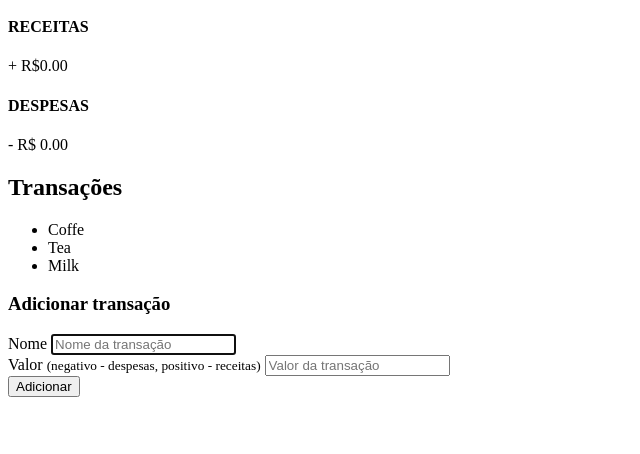
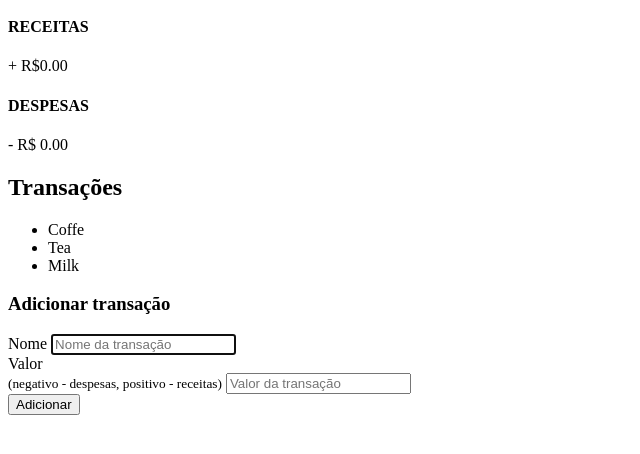
Before and after one commit to victorcav/front-end, a plain HTML site: page app_financeiro/index.html in a window 1280 px wide. Shown: the part 148-602 px from the top of the page, without its empty margins (0-640 px from the left). Drawn offline with Linux system fonts and the light colour scheme.

Commit message:
Alterando espacos no HTML

```diff
--- a/app_financeiro/index.html
+++ b/app_financeiro/index.html
@@ -42,7 +42,7 @@
         </div>
 
         <div>
-          <label for="amount">Valor</label>
+          <label for="amount">Valor<br /></label>
           <small>(negativo - despesas, positivo - receitas)</small>
           <input type="number" id="amount" placeholder="Valor da transação" />
         </div>
```
